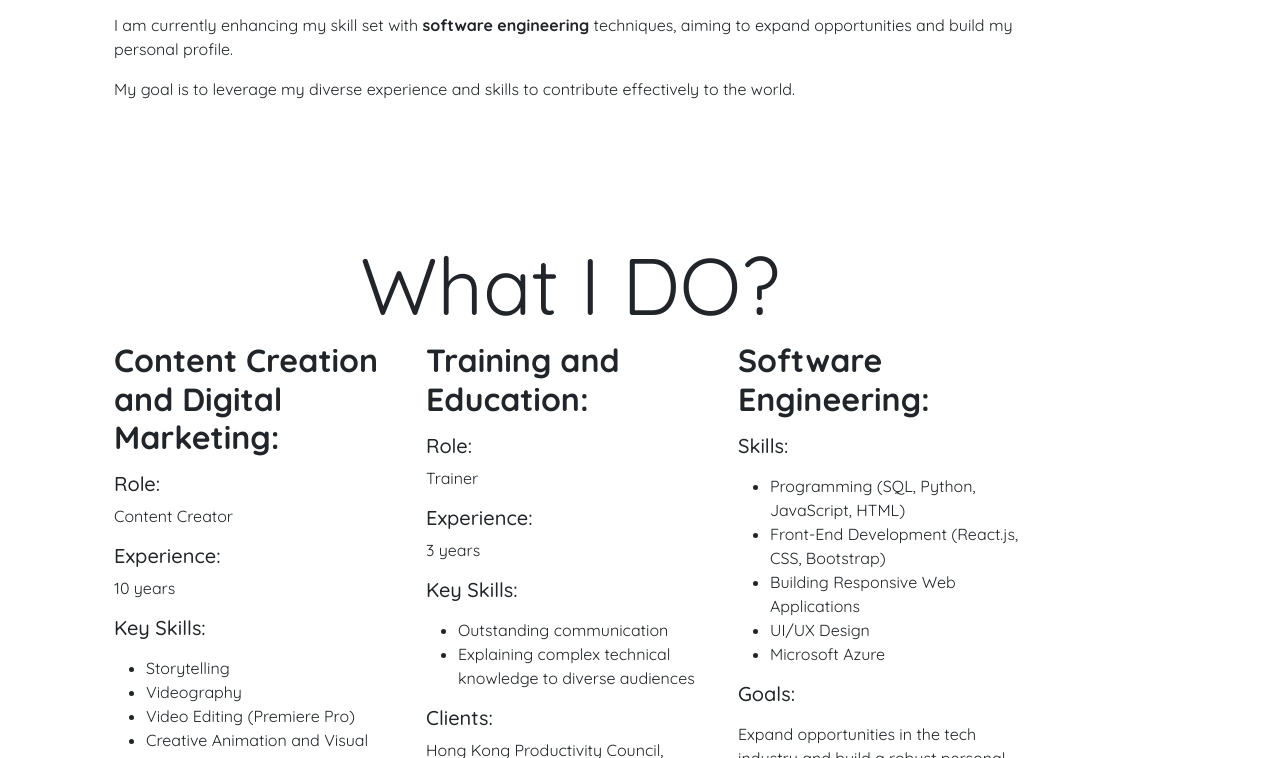
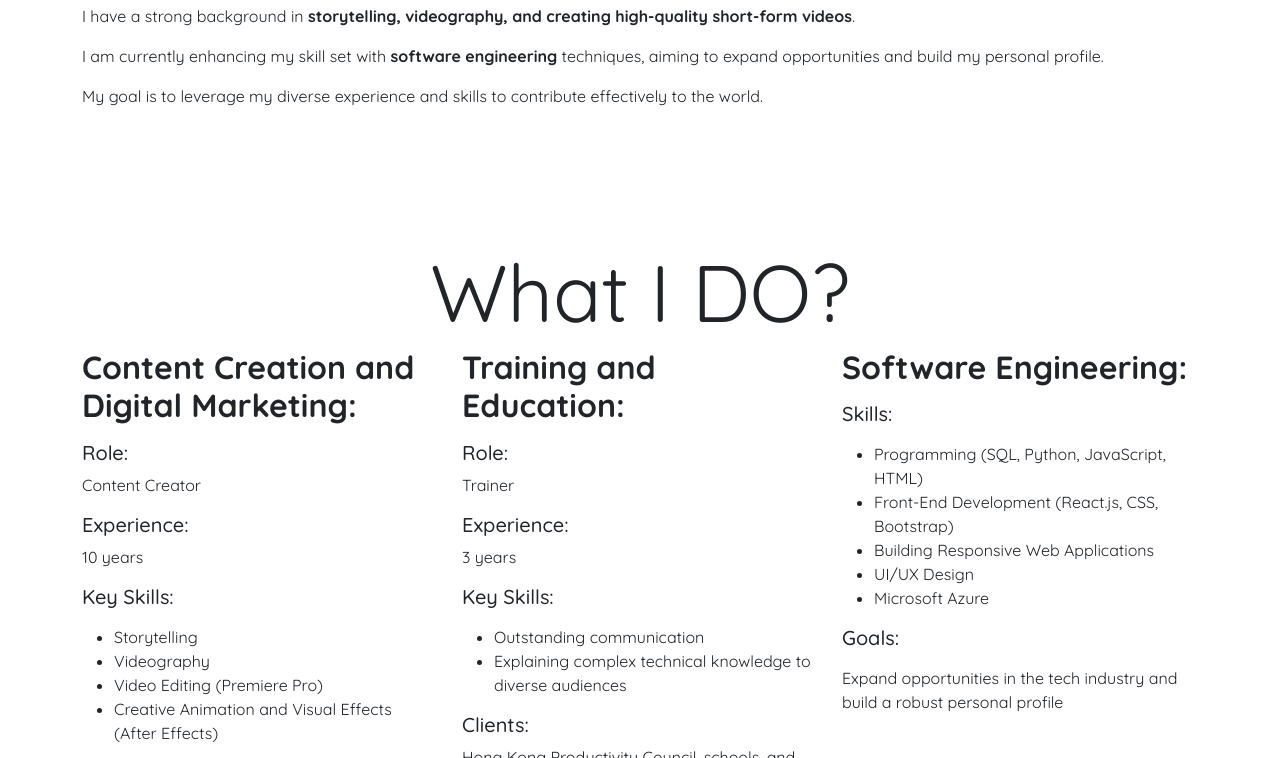
Before and after one commit to wilsonma531/wilsonma531.github.io, a plain HTML site: page index.html in a window 1280 px wide. Shown: the part 756-1514 px from the top of the page. Drawn offline with nearby package versions, Linux system fonts and the light colour scheme.

Commit message:
fixed-width

```diff
--- a/index.html
+++ b/index.html
@@ -22,14 +22,9 @@
         font-style: normal;
     }
 
-    .container {
-        padding: 0px;
-        margin: 0px;
-        justify-content: center;
-    }
 
     .content-section {
-        padding: 60px 10%;
+        padding: 60px 5%;
     }
 
     .navbar {
@@ -93,7 +88,7 @@
       </ul>
     </div>
   </nav>
-  <div class="container">
+  <div>
     <div id="home" class="content">
       <div id="carouselExampleSlidesOnly" class="carousel slide" data-bs-ride="carousel">
         <div class="carousel-inner">
```
